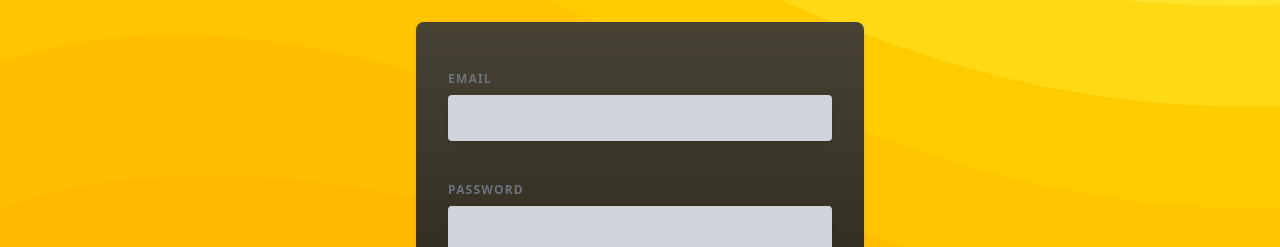
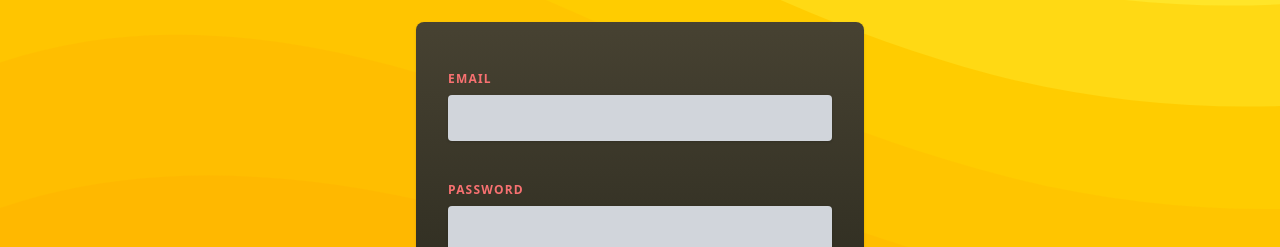
Before and after one commit to teganjennings/Login-Page-React, a React (Vite) app: page / in a window 1280 px wide. Shown: the part 367-614 px from the top of the page. Built offline with nearby package versions, Linux system fonts and the light colour scheme.

Commit message:
add: dynamic styled components

```diff
--- a/src/components/AuthInputs.jsx
+++ b/src/components/AuthInputs.jsx
@@ -14,7 +14,7 @@ const Label = styled.label`
 	font-weight: 700;
 	letter-spacing: 0.1em;
 	text-transform: uppercase;
-	color: #6b7280;
+	color: ${(invalid) => (invalid ? "#f87171" : "#6b7280")};
 `;
 
 const Input = styled.input`
@@ -27,6 +27,7 @@ const Input = styled.input`
 	border-radius: 0.25rem;
 	box-shadow: 0 1px 3px 0 rgba(0, 0, 0, 0.1), 0 1px 2px 0 rgba(0, 0, 0, 0.06);
 `;
+
 export default function AuthInputs() {
 	const [enteredEmail, setEnteredEmail] = useState("");
 	const [enteredPassword, setEnteredPassword] = useState("");
@@ -51,9 +52,7 @@ export default function AuthInputs() {
 		<div id="auth-inputs">
 			<ControlContainer>
 				<p>
-					<Label className={`label ${emailNotValid ? "invalid" : ""}`}>
-						Email
-					</Label>
+					<Label invalid={emailNotValid}>Email</Label>
 					<Input
 						type="email"
 						// style={{ backgroundColor: emailNotValid ? "#fed2d2" : "#d1d5db" }}
```
